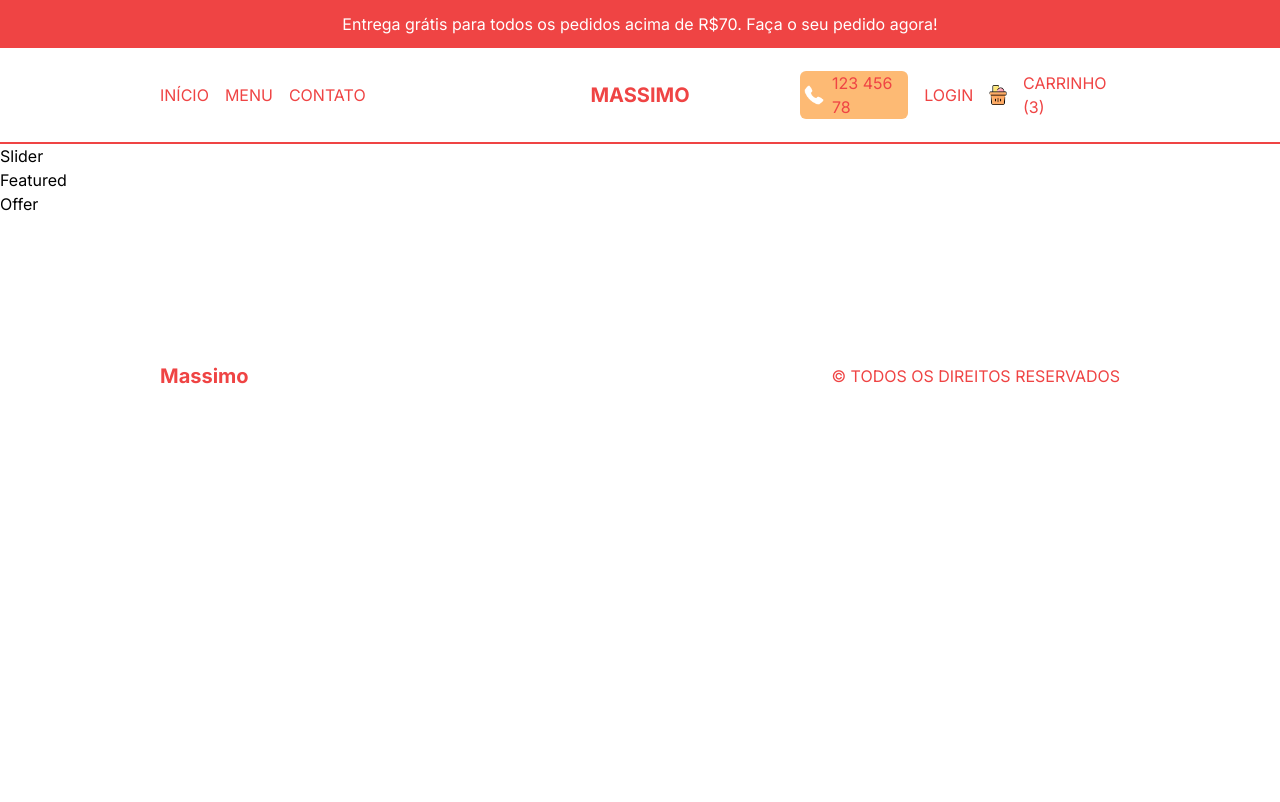
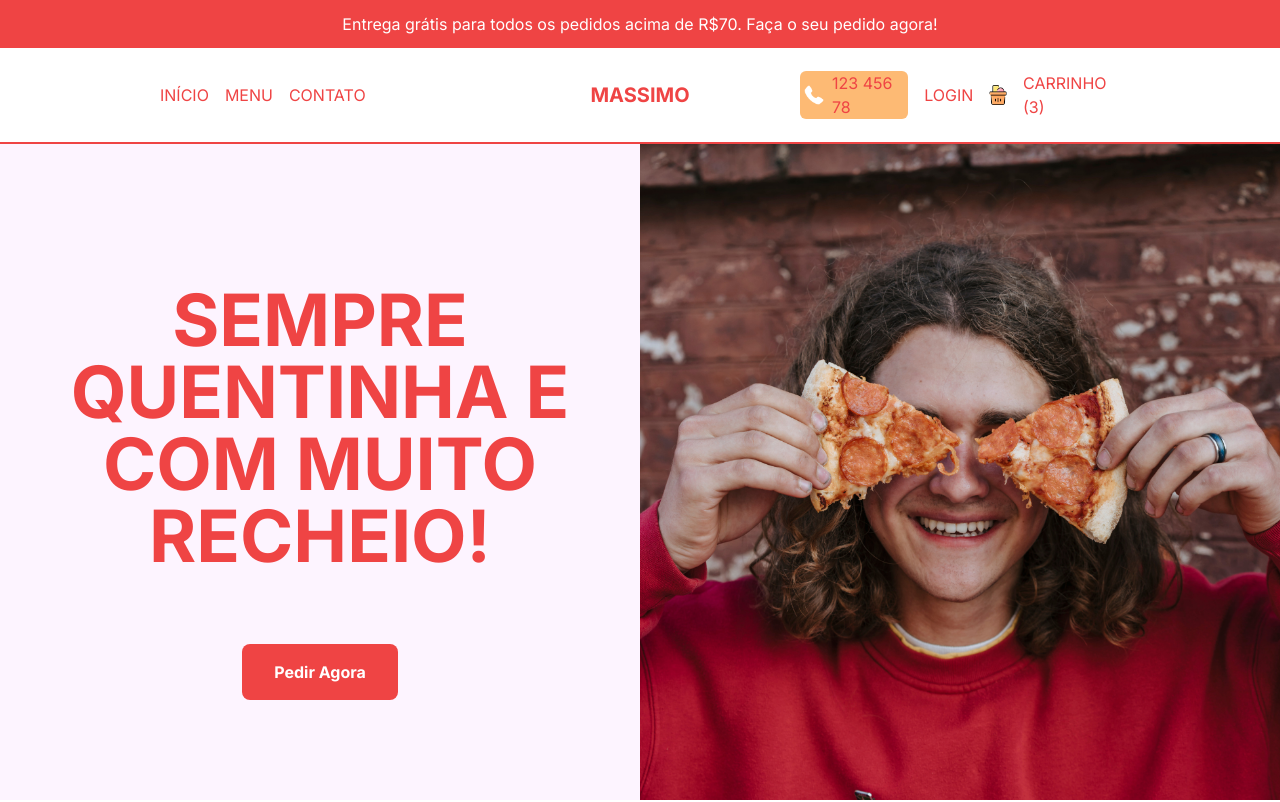
Before and after one commit to cleitonrs/Restaurant, a Next.js app: page / in a window 1280 px wide. Shown: the top 802 px of the page. Built offline with nearby package versions, Linux system fonts and the light colour scheme.

Commit message:
automatic image slider

```diff
--- a/src/components/Slider.tsx
+++ b/src/components/Slider.tsx
@@ -1,8 +1,52 @@
-import React from 'react'
+"use client"
+
+import Image from 'next/image'
+import React, { useEffect, useState } from 'react'
+
+const data = [
+  {
+    id: 1,
+    title: "Sempre quentinha e com muito recheio!",
+    image: "/slide1.png",
+  },
+  {
+    id: 2,
+    title: "Entregamos o seu pedido em qualquer lugar da cidade",
+    image: "/slide2.png",
+  },
+  {
+    id: 3,
+    title: "A melhor pizza para compartilhar com sua família e amigos",
+    image: "/slide3.jpg",
+  },
+]
 
 const Slider = () => {
+  const [currentSlide, setCurrentSlide] = useState(0)
+
+  // useEffect(() => {
+  //   const interval = setInterval(
+  //     () => setCurrentSlide((prev) => (prev === data.length -1 ? 0 : prev + 1))
+  //   , 2000)
+  //   return () => clearInterval(interval)
+  // }, [])
+
   return (
-    <div>Slider</div>
+    <div className='flex flex-col h-[calc(100vh-6rem)] md:h-[calc(100vh-9rem)] lg:flex-row bg-fuchsia-50'>
+      {/* Text Container */}
+      <div className='flex flex-1 flex-col items-center justify-center gap-8 text-red-500 font-bold'>
+        <h1 className='text-5xl text-center uppercase p-4 md:p-10 md:text-6xl xl:text-7xl'>
+          {data[currentSlide].title}
+        </h1>
+        <button className='bg-red-500 text-white py-4 px-8 rounded-lg'>
+          Pedir Agora
+        </button>
+      </div>
+      {/* Image Container */}
+      <div className='w-full flex-1 relative '>
+        <Image src={data[currentSlide].image} alt='' fill className='object-cover' />
+      </div>
+    </div>
   )
 }
 
```
